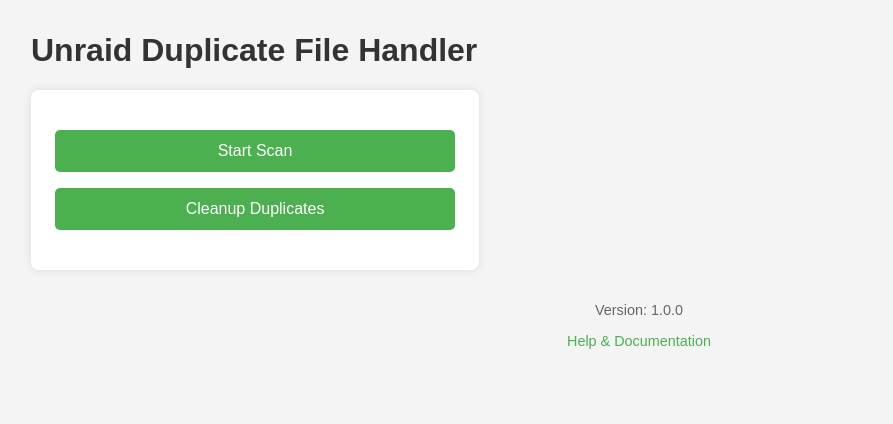
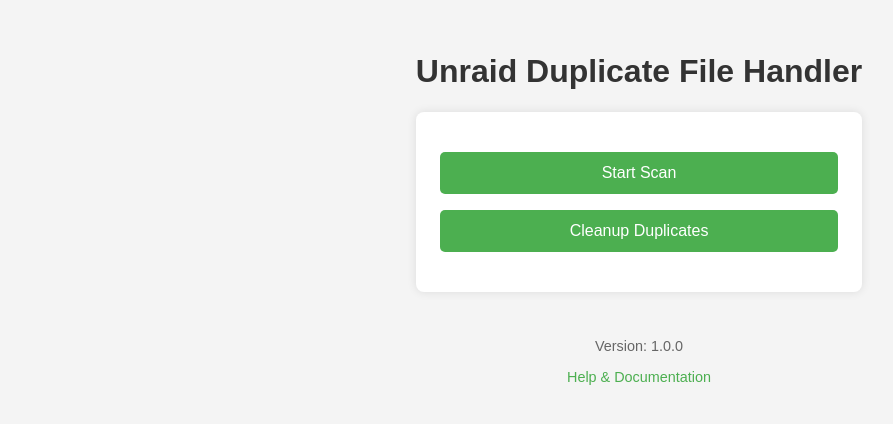
Before and after one commit to Bovive/unraid-duplicate-file-handler, a Flask app: page / in a window 1280 px wide. Shown: the top 424 px of the page, without its empty margins (1-894 px from the left). Run offline with Flask 3, Linux system fonts and the light colour scheme.

Commit message:
Secret Key
Add secret key for wtforms use.
Secrey key as env variable.
Center index page.

```diff
--- a/app.py
+++ b/app.py
@@ -7,8 +7,12 @@ from flask import Flask
 sys.path.append(str(Path(__file__).resolve().parent))
 
 from modules.routes import routes  # Import the Blueprint
+from config import SECRET_KEY  # Import the secret key
 
 app = Flask(__name__)
+
+# Set the secret key for CSRF protection
+app.secret_key = SECRET_KEY
 
 # Register the Blueprint
 app.register_blueprint(routes)
--- a/config.py
+++ b/config.py
@@ -1,3 +1,8 @@
 # config.py
+import os
+
 APP_NAME = "Unraid Duplicate File Handler"
 APP_VERSION = "1.0.0"
+
+# Secret key for CSRF protection
+SECRET_KEY = os.getenv("SECRET_KEY", "default_development_secret_key")
--- a/templates/index.html
+++ b/templates/index.html
@@ -8,6 +8,8 @@
             font-family: Arial, sans-serif;
             margin: 2rem;
             background-color: #f4f4f4;
+            justify-content: center;
+            display: grid;
         }
         h1 {
             color: #333;
```
Also changed, not shown: 1 other file.
